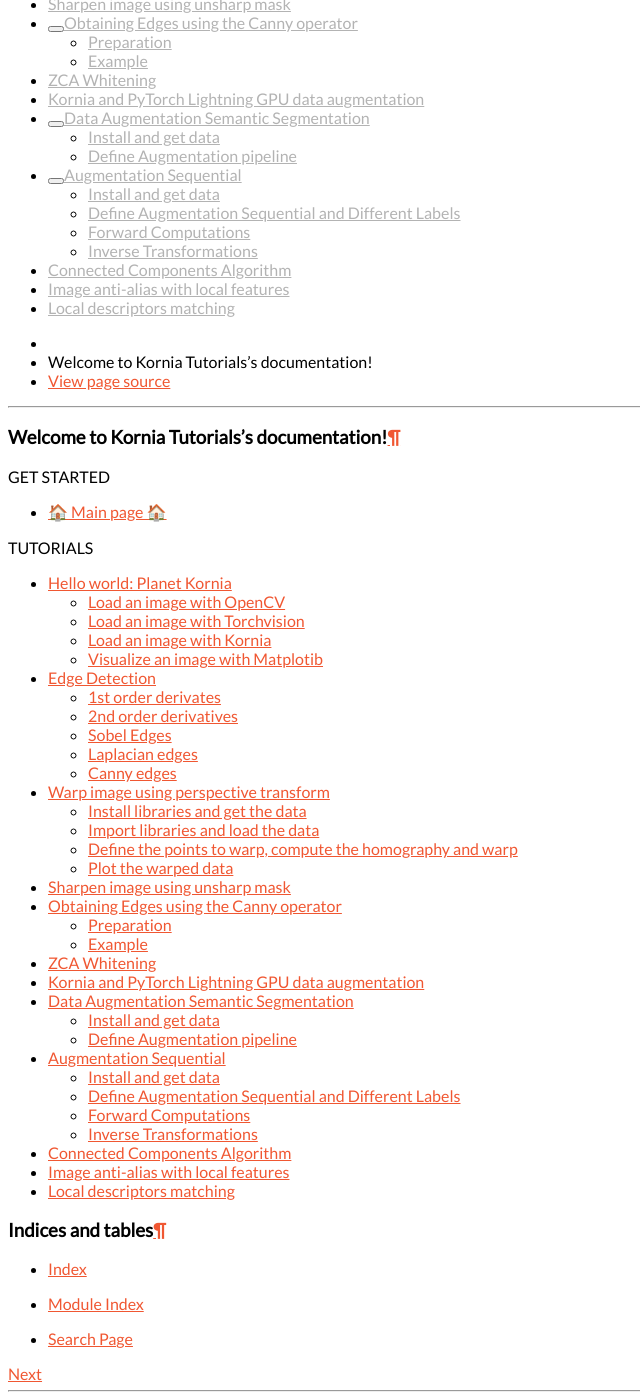
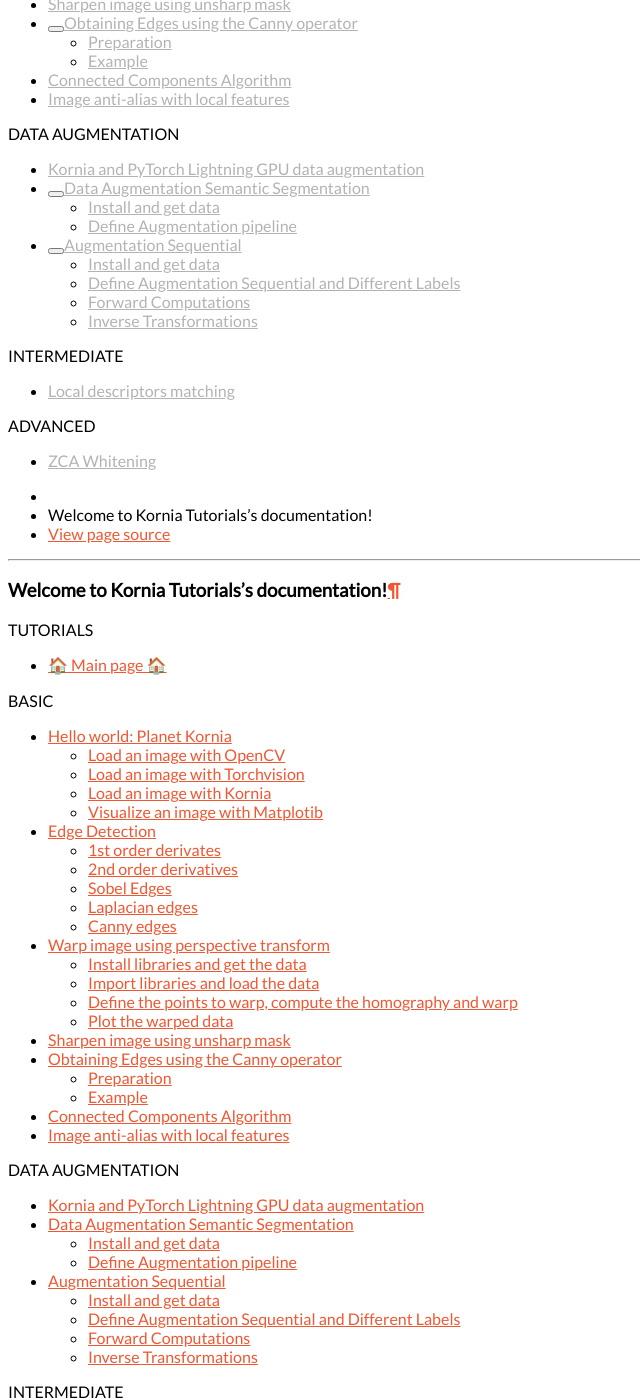
Before and after one commit to kornia/tutorials, a Sphinx documentation site: the page built from source/index.rst, in a window 1280 px wide and 1400 px high, scrolled down 998 px. Shown: the whole window, without its empty margins (0-640 px from the left). Built offline with Sphinx 7.4.7 and the Read the Docs theme 2.0.0, drawn with Linux system fonts in a browser that asks for light colours; pages that are not in the unit, such as notebooks, are missing from menus; some of the changed text lies outside the part shown; grey boxes are pictures that could not be loaded.

Commit message:
organize tutorials

```diff
--- a/source/index.rst
+++ b/source/index.rst
@@ -8,13 +8,13 @@
 
 .. toctree::
    :maxdepth: 2
-   :caption: GET STARTED
+   :caption: TUTORIALS
 
    🏠 Main page 🏠 <https://kornia.readthedocs.io/en/latest>
 
 .. toctree::
    :maxdepth: 2
-   :caption: TUTORIALS
+   :caption: BASIC
 
    hello_world_tutorial
    color_conversions
@@ -27,20 +27,36 @@
    gaussian_blur
    unsharp_mask
    canny
-   ZCA Whitening <https://colab.sandbox.google.com/github/kornia/tutorials/blob/master/source/zca_whitening.ipynb>
+   connected_components
+   resize_antialias
+   aliased_and_not_aliased_patch_extraction
+   image_histogram
+
+.. toctree::
+   :maxdepth: 2
+   :caption: DATA AUGMENTATION
+
    Kornia and PyTorch Lightning GPU data augmentation <https://colab.sandbox.google.com/github/kornia/tutorials/blob/master/source/data_augmentation_kornia_lightning_gpu.ipynb>
    data_augmentation_segmentation
    data_augmentation_sequential
    data_patch_sequential
-   total_variation_denoising
-   connected_components
-   homography
+
+.. toctree::
+   :maxdepth: 2
+   :caption: INTERMEDIATE
+
    geometric_transforms
    geometry_generate_patch
-   resize_antialias
-   aliased_and_not_aliased_patch_extraction
    Local descriptors matching <https://colab.sandbox.google.com/github/kornia/tutorials/blob/master/source/descriptors_matching.ipynb>
-   image_histogram
+
+.. toctree::
+   :maxdepth: 2
+   :caption: ADVANCED
+
+   homography
+   total_variation_denoising
+   ZCA Whitening <https://colab.sandbox.google.com/github/kornia/tutorials/blob/master/source/zca_whitening.ipynb>
+
 
 
 Indices and tables
```
